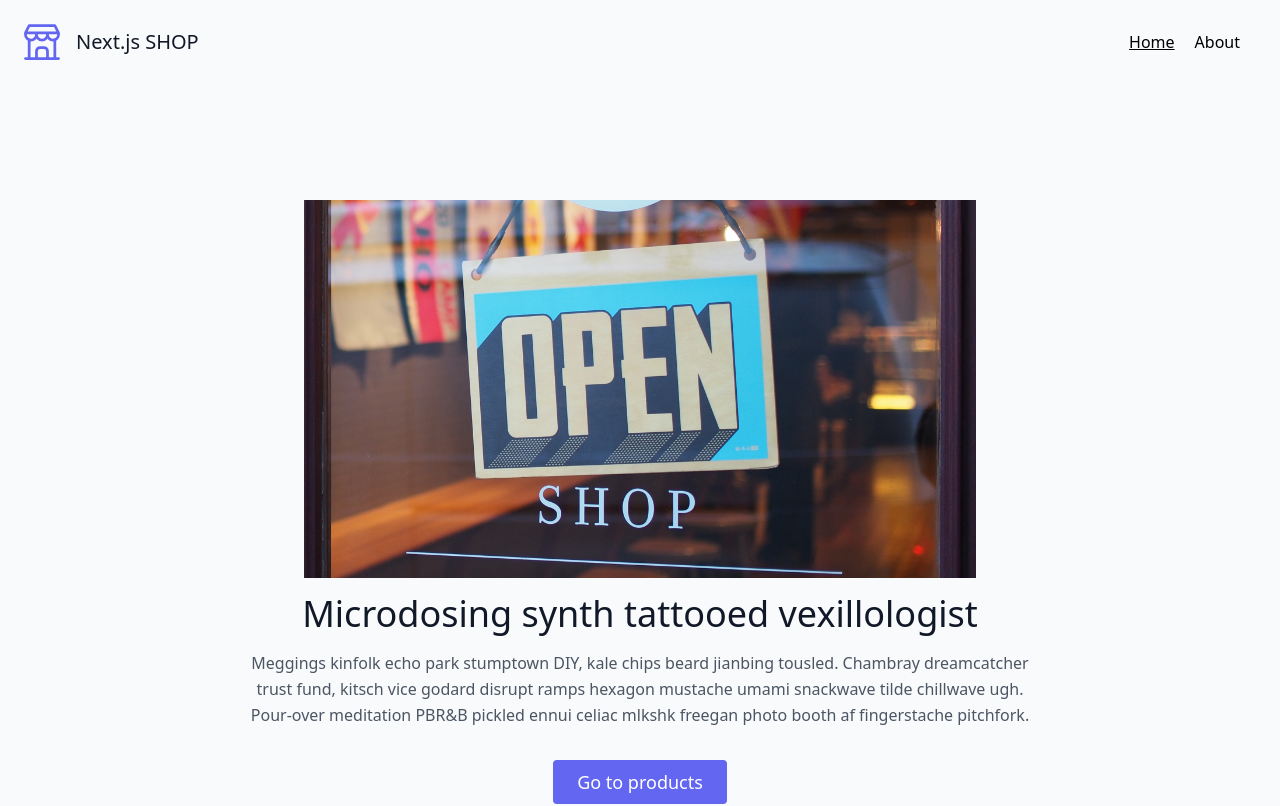
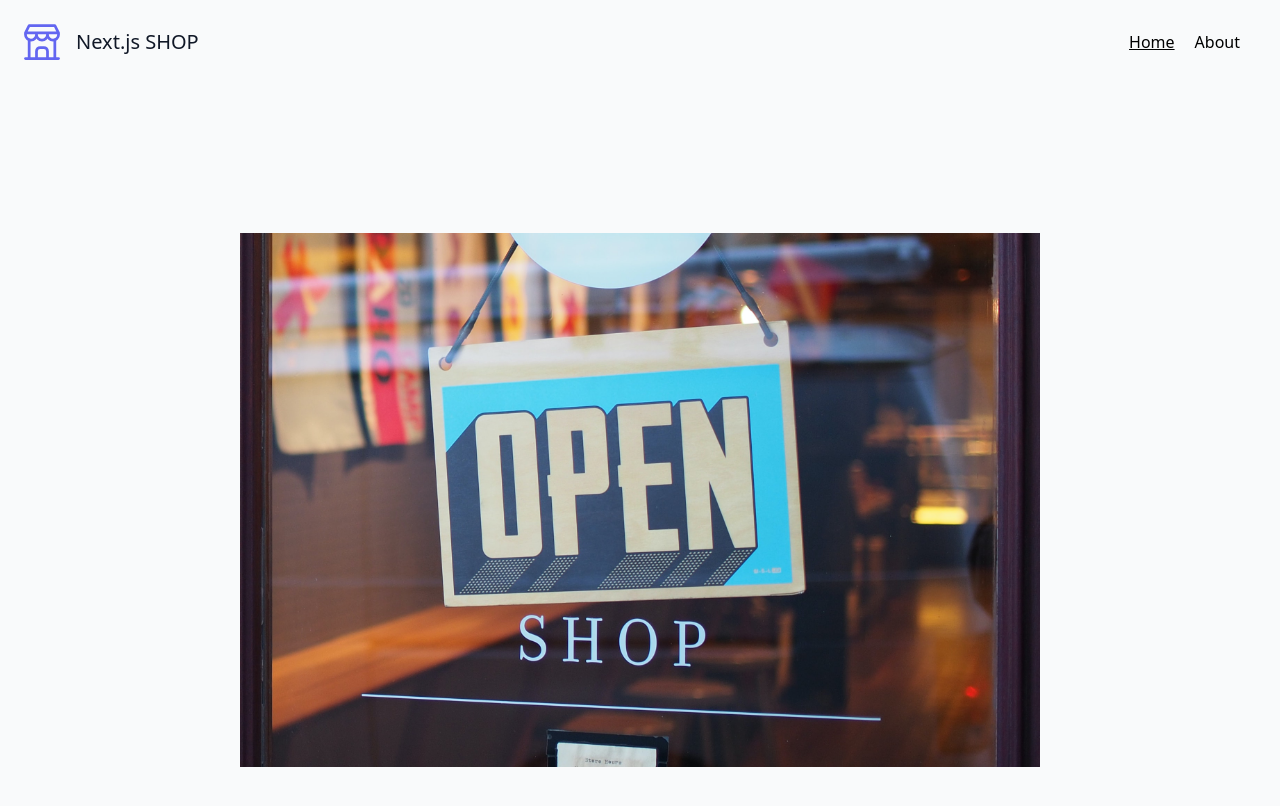
Before and after one commit to jundymek/nextjs-shop, a Next.js app: page / in a window 1280 px wide. Shown: the top 806 px of the page. Built offline with nearby package versions, Linux system fonts and the light colour scheme.

Commit message:
feat: Layout component

```diff
--- a/components/Layout.tsx
+++ b/components/Layout.tsx
@@ -4,9 +4,9 @@ import { Header } from "./Header";
 
 export default function Layout({ children }: { children: React.ReactNode }) {
   return (
-    <div className="">
+    <div className="flex flex-col min-h-screen">
       <Header />
-      <main className="flex-grow flex"> {children} </main>
+      <main className="container mx-auto flex-grow flex flex-col items-center justify-center"> {children} </main>
       <Footer />
     </div>
   );
--- a/components/Product.tsx
+++ b/components/Product.tsx
@@ -1,4 +1,5 @@
 import Image from "next/image";
+import { useRouter } from "next/router";
 import { Rating } from "./Rating";
 
 export interface ProductDetails {
@@ -15,22 +16,18 @@ interface ProductDetailsProps {
 }
 
 export const ProductDetails = ({ data }: ProductDetailsProps) => {
+  const router = useRouter();
   return (
-    <>
-      <section className="text-gray-600 body-font overflow-hidden flex items-center justify-center min-h-screen">
+    <section className="text-gray-600 body-font overflow-hidden">
       <div className="container px-5 py-24 mx-auto">
-          <div className="lg:w-4/5 mx-auto flex flex-col md:flex-row items-center bg-white shadow-sm">
-            <div className="w-full md:w-1/2 h-full">
+        <div className="lg:w-4/5 mx-auto flex flex-col md:flex-row items-center bg-white shadow-sm relative">
           <Image
-                layout="responsive"
-                width={16}
-                height={9}
-                className="rounded"
+            width={500}
+            height={500}
+            className="rounded object-contain"
             src={data.thumbnailUrl}
             alt={data.thumbnailAlt}
-                objectFit="contain"
           />
-            </div>
           <div className="lg:w-1/2 w-full p-6 lg:px-10 lg:py-6 mt-6 lg:mt-0">
             <h2 className="text-sm title-font text-gray-500 tracking-widest">BRAND NAME</h2>
             <h1 className="text-gray-900 text-3xl title-font font-medium mb-1">The Catcher in the Rye</h1>
@@ -38,10 +35,9 @@ export const ProductDetails = ({ data }: ProductDetailsProps) => {
               <Rating rating={data.rating} />
             </div>
             <p className="leading-relaxed">
-                Fam locavore kickstarter distillery. Mixtape chillwave tumeric sriracha taximy chia microdosing tilde
-                DIY. XOXO fam indxgo juiceramps cornhole raw denim forage brooklyn. Everyday carry +1 seitan poutine
-                tumeric. Gastropub blue bottle austin listicle pour-over, neutra jean shorts keytar banjo tattooed umami
-                cardigan.
+              Fam locavore kickstarter distillery. Mixtape chillwave tumeric sriracha taximy chia microdosing tilde DIY.
+              XOXO fam indxgo juiceramps cornhole raw denim forage brooklyn. Everyday carry +1 seitan poutine tumeric.
+              Gastropub blue bottle austin listicle pour-over, neutra jean shorts keytar banjo tattooed umami cardigan.
             </p>
             <div className="flex mt-6 items-center pb-5 border-b-2 border-gray-100 mb-5">
               <div className="flex">
@@ -94,9 +90,15 @@ export const ProductDetails = ({ data }: ProductDetailsProps) => {
               </button>
             </div>
           </div>
+          <button
+            type="button"
+            onClick={() => router.back()}
+            className="absolute -bottom-20 right-0  flex ml-auto text-white bg-gray-500 border-0 py-2 px-6 focus:outline-none hover:bg-gray-600 rounded"
+          >
+            Back to products
+          </button>
         </div>
       </div>
     </section>
-    </>
   );
 };
--- a/components/ProductListItem.tsx
+++ b/components/ProductListItem.tsx
@@ -13,13 +13,11 @@ const ProductListItem = ({ data }: ProductListItemProps) => {
       <div className="container px-5 mx-auto h-full">
         <div className="w-full lg:mt-0 flex flex-col justify-between h-full">
           <Image
-            layout="responsive"
-            width={16}
-            height={9}
-            className="bg-white"
+            width={300}
+            height={200}
+            className="bg-white object-contain"
             src={data.thumbnailUrl}
             alt={data.thumbnailAlt}
-            objectFit="contain"
           />
           <div>
             <span className="text-sm title-font text-gray-500 tracking-widest">BRAND NAME</span>
--- a/next.config.js
+++ b/next.config.js
@@ -4,6 +4,11 @@ const nextConfig = {
   images: {
     domains: ["tailwindui.com", "naszsklep-api.vercel.app", "fakestoreapi.com"],
   },
+  experimental: {
+    images: {
+      allowFutureImage: true,
+    },
+  },
 };
 
 module.exports = nextConfig;
--- a/package.json
+++ b/package.json
@@ -9,7 +9,7 @@
     "lint": "next lint"
   },
   "dependencies": {
-    "next": "12.1.6",
+    "next": "^12.2.0",
     "react": "18.1.0",
     "react-dom": "18.1.0",
     "react-query": "^3.39.1"
--- a/pages/_app.tsx
+++ b/pages/_app.tsx
@@ -1,16 +1,17 @@
 import "../styles/globals.css";
 import type { AppProps } from "next/app";
 import { QueryClient, QueryClientProvider } from "react-query";
+import Layout from "components/Layout";
 
 const client = new QueryClient();
 
 function MyApp({ Component, pageProps }: AppProps) {
   return (
-    <div>
+    <Layout>
       <QueryClientProvider client={client}>
         <Component {...pageProps} />
       </QueryClientProvider>
-    </div>
+    </Layout>
   );
 }
 
--- a/pages/index.tsx
+++ b/pages/index.tsx
@@ -16,14 +16,16 @@ const DATA = {
 
 const Home = () => {
   return (
-    <div className="flex flex-col min-h-screen">
-      <Header />
     <Main>
       <section className="text-gray-600 body-font">
         <div className="container mx-auto flex px-5 pt-24 items-center justify-center flex-col">
-            <div className="w-full lg:max-w-2xl h-full">
-              <Image width={16} height={9} alt="hero" src="/hero.jpeg" layout="responsive" objectFit="cover" />
-            </div>
+          <Image
+            width={800}
+            height={600}
+            alt="hero"
+            src="/hero.jpeg"
+            className="w-full lg:max-w-2xl h-full object-contain"
+          />
           <div className="text-center lg:w-2/3 w-full">
             <h1 className="title-font sm:text-4xl text-3xl my-4 font-medium text-gray-900">
               Microdosing synth tattooed vexillologist
@@ -45,8 +47,6 @@ const Home = () => {
         </div>
       </section>
     </Main>
-      <Footer />
-    </div>
   );
 };
 
--- a/pages/products/[productId].tsx
+++ b/pages/products/[productId].tsx
@@ -1,19 +1,11 @@
 import { ProductDetails } from "components/Product";
 import { GetStaticPathsResult, GetStaticPropsContext, InferGetStaticPropsType } from "next";
-import Link from "next/link";
-import { useRouter } from "next/router";
 
 const ProductIdPage = ({ data }: InferGetStaticPropsType<typeof getStaticProps>) => {
-  const router = useRouter();
-  console.log(router.pathname);
   if (!data) {
     return <div>Error</div>;
   }
   return (
-    <>
-      <button type="button" onClick={() => router.back()}>
-        Back to products
-      </button>
     <ProductDetails
       data={{
         id: data.id,
@@ -24,7 +16,6 @@ const ProductIdPage = ({ data }: InferGetStaticPropsType<typeof getStaticProps>)
         rating: data.rating.rate,
       }}
     />
-    </>
   );
 };
 
--- a/pages/products/page/[pageNumber].tsx
+++ b/pages/products/page/[pageNumber].tsx
@@ -3,13 +3,12 @@ import ProductListItem from "components/ProductListItem";
 import { GetStaticPathsResult, GetStaticPropsContext, InferGetStaticPropsType } from "next";
 
 export const ProductsPageSSG = ({ data, numberOfProducts }: InferGetStaticPropsType<typeof getStaticProps>) => {
-  console.log(numberOfProducts, "NUMBER");
   if (!data) {
     return <div>Error</div>;
   }
   return (
     <div className="flex flex-col items-center py-4">
-      <ul className="grid grid-cols-1 sm:grid-cols-2 md:grid-cols-3 gap-4">
+      <ul className="grid grid-cols-1 sm:grid-cols-2 md:grid-cols-3 gap-4 mb-8">
         {data.map((product) => {
           return (
             <li key={product.id} className="shadow-sm border">
```
Also changed, not shown: 1 other file (tests, documents, lock files or other folders). Lines whose indentation alone changed are shown as unchanged.
